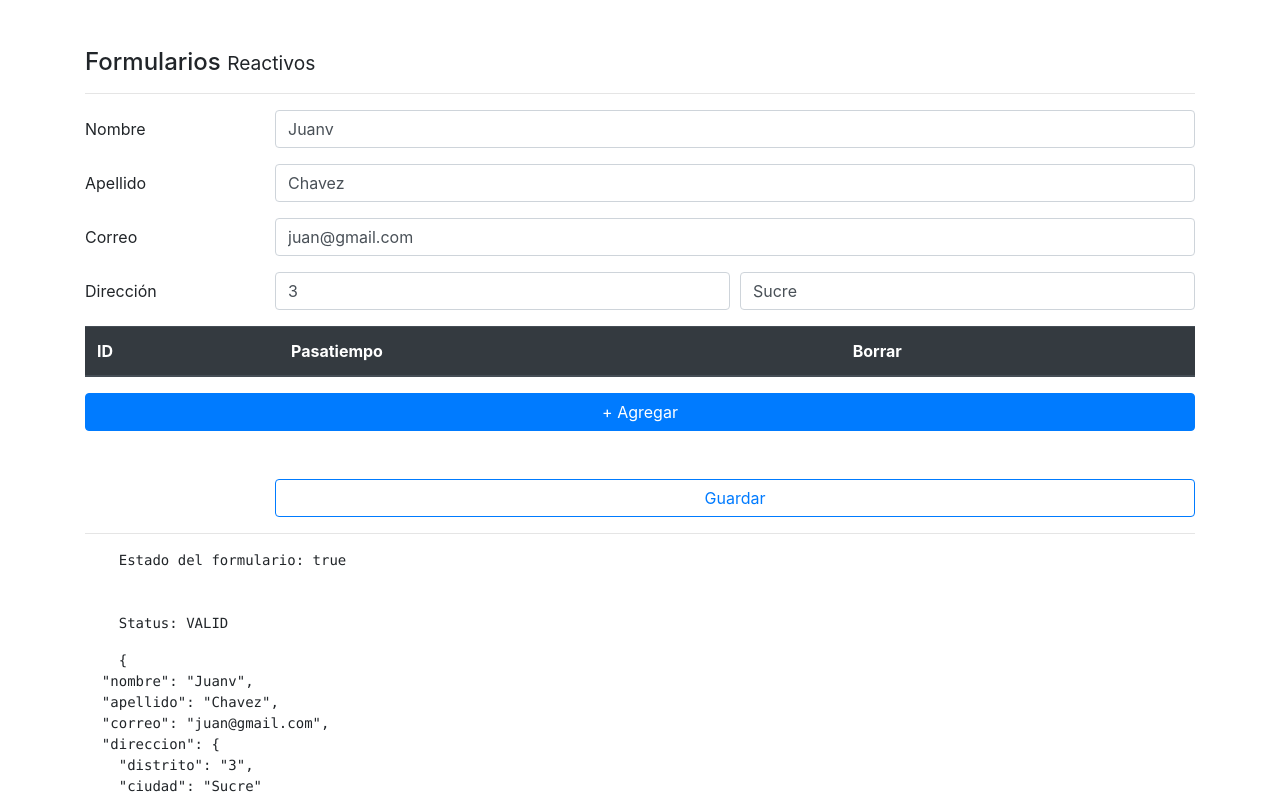
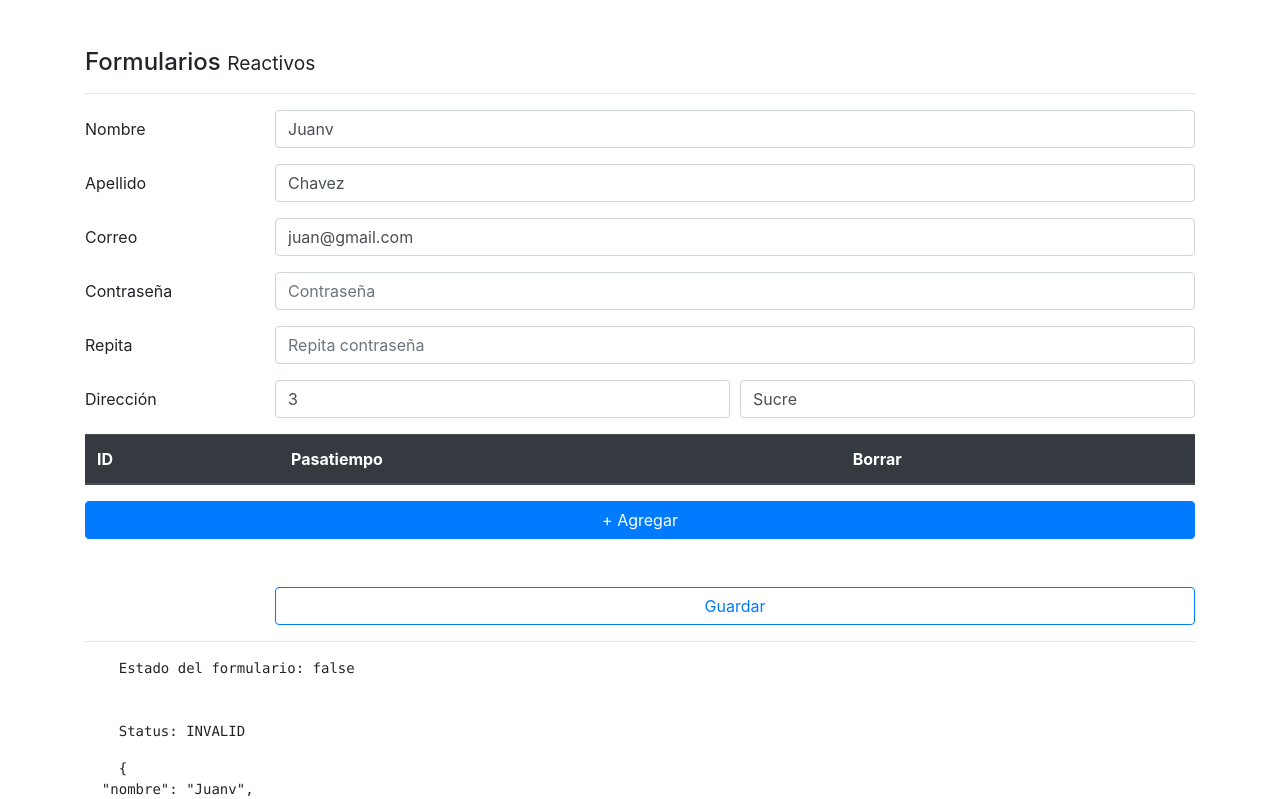
Before and after one commit to juanvictor/08-formularios, an Angular app: page /reactivo in a window 1280 px wide. Shown: the top 799 px of the page. Built offline with nearby package versions, Linux system fonts and the light colour scheme.

Commit message:
Clase 207. Formulario Reactivo: Validar que el password2 sea igual al password1 - IMPORTANTE - Se creo un servicio que permite controlar la validación.

```diff
--- a/src/app/pages/reactive/reactive.component.html
+++ b/src/app/pages/reactive/reactive.component.html
@@ -33,6 +33,20 @@
             <small *ngIf="correoNoValido" class="text-danger">
                 Correo es obligatorio.
             </small>
+        </div>
+    </div>
+
+    <div class="form-group row">
+        <label class="col-2 col-form-label">Contraseña</label>
+        <div class="col">
+            <input class="form-control" type="password" placeholder="Contraseña" formControlName="pass1" [class.is-invalid]="pass1NoValido">
+        </div>
+    </div>
+
+    <div class="form-group row">
+        <label class="col-2 col-form-label">Repita</label>
+        <div class="col">
+            <input class="form-control" type="password" placeholder="Repita contraseña" formControlName="pass2" [class.is-invalid]="pass2NoValido">
         </div>
     </div>
 
--- a/src/app/pages/reactive/reactive.component.ts
+++ b/src/app/pages/reactive/reactive.component.ts
@@ -46,17 +46,32 @@
     return this.forma.get('direccion.ciudad').invalid && this.forma.get('direccion.ciudad').touched;
   }
 
+  get pass1NoValido() {
+    return this.forma.get('pass1').invalid && this.forma.get('pass1').touched;
+  }
+
+  get pass2NoValido() {
+    const pass1 = this.forma.get('pass1').value;
+    const pass2 = this.forma.get('pass2').value;
+
+    return ( pass1 === pass2 ) ? false : true;
+  }
+
   crearFormulario() {
     this.forma = this.fb.group({
       nombre   : ['', [ Validators.required, Validators.minLength(5) ] ],
       apellido : ['', [Validators.required, this.validadores.noHerrera] ],
       correo   : ['', [ Validators.required, Validators.pattern('[a-z0-9._%+-]+@[a-z0-9.-]+\.[a-z]{2,3}$') ] ],
+      pass1    : ['', Validators.required ],
+      pass2    : ['', Validators.required ],
       direccion: this.fb.group({
         distrito: ['', Validators.required ],
         ciudad  : ['', Validators.required ]
       }),
       pasatiempos: this.fb.array([
       ])
+    }, {
+      validators: this.validadores.passwordsIguales('pass1', 'pass2')
     });
   }
 
--- a/src/app/services/validadores.service.ts
+++ b/src/app/services/validadores.service.ts
@@ -1,5 +1,5 @@
 import { Injectable } from '@angular/core';
-import { FormControl } from '@angular/forms';
+import { FormControl, FormGroup } from '@angular/forms';
 
 @Injectable({
   providedIn: 'root'
@@ -18,4 +18,17 @@
 
     return null;
   }
+
+  passwordsIguales( pass1Name: string, pass2Name: string) {
+    return ( formGroup: FormGroup ) => {
+      const pass1Control = formGroup.controls[pass1Name];
+      const pass2Control = formGroup.controls[pass2Name];
+
+      if ( pass1Control.value === pass2Control.value ) {
+        pass2Control.setErrors(null);
+      } else {
+        pass2Control.setErrors({ noEsIgual: true });
+      }
+    };
+  }
 }
```
